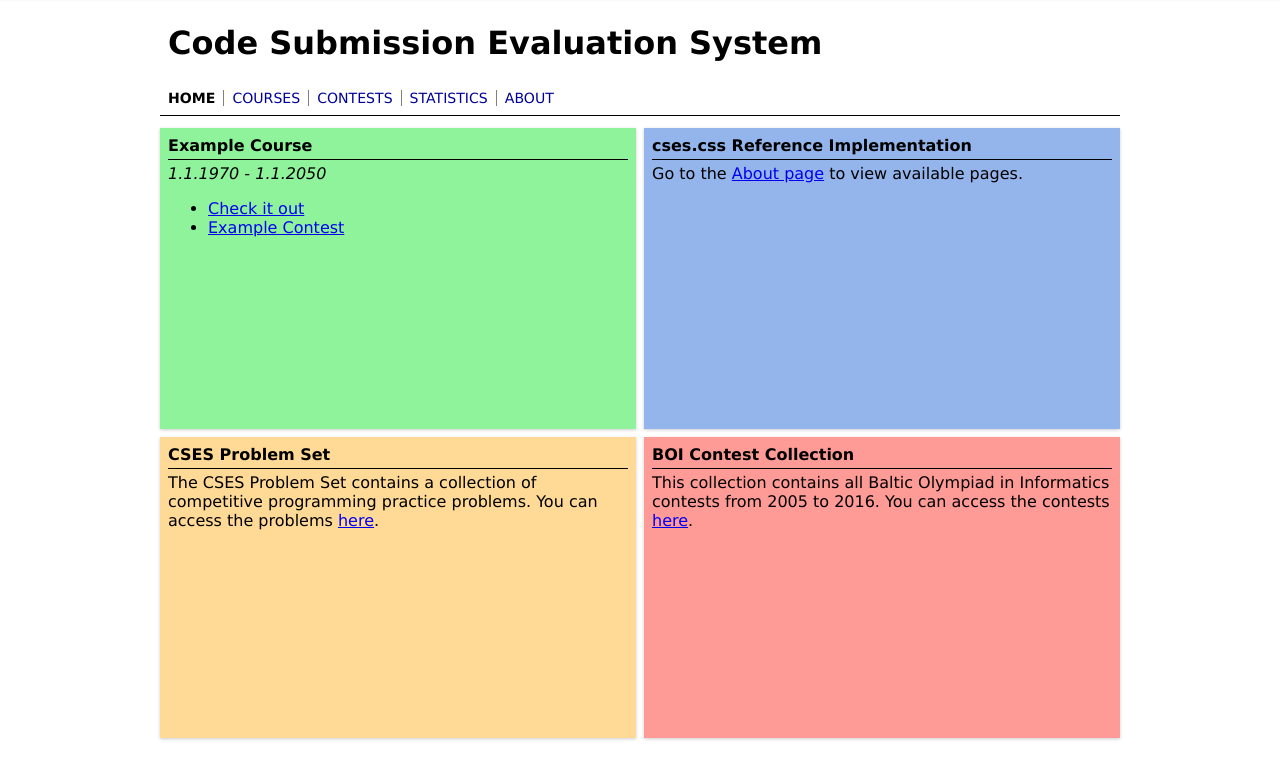
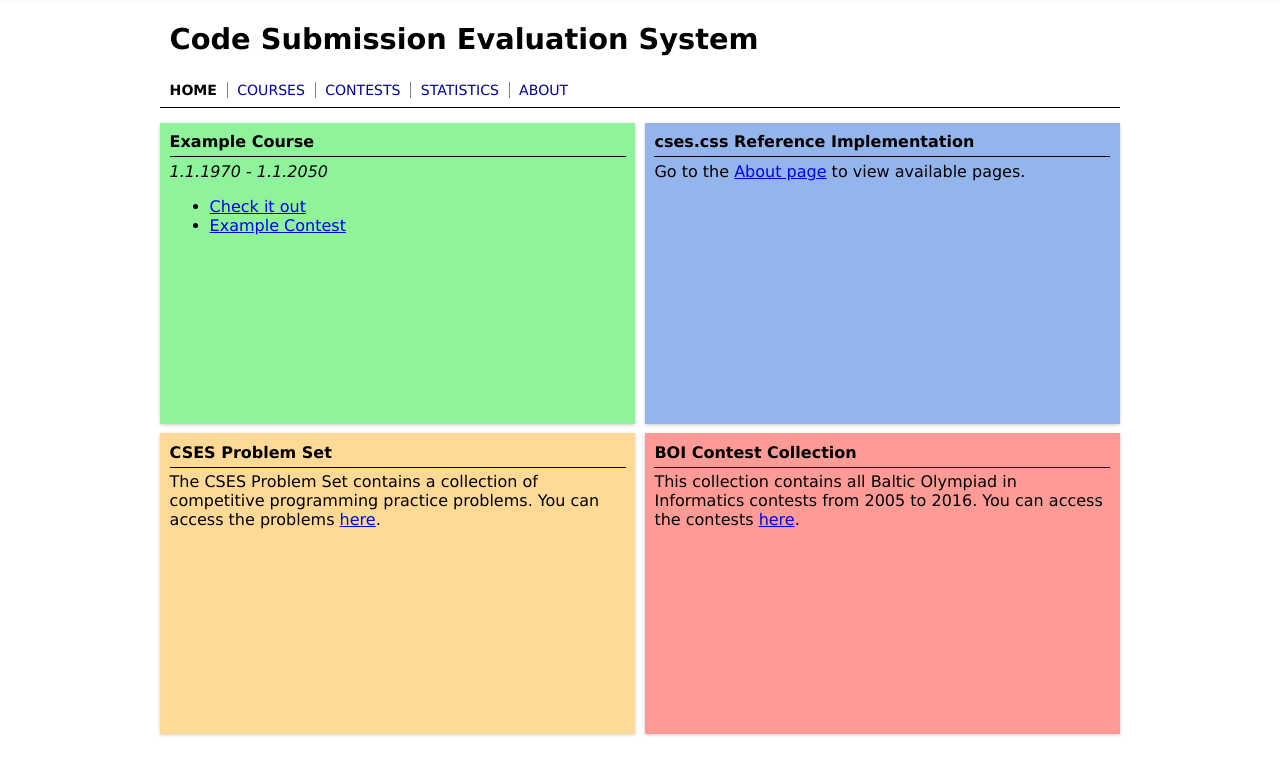
Before and after one commit to ollpu/cses.css, a plain HTML site: page index.html in a window 1280 px wide. Shown: the part 45-803 px from the top of the page. Drawn offline with nearby package versions, Linux system fonts and the light colour scheme; files that its build step writes are made by us from their sources.

Commit message:
Dimensions tweaks

```diff
--- a/css/_base.scss
+++ b/css/_base.scss
@@ -1,9 +1,9 @@
 
 body {
-    padding: 0;
-    margin: 0;
-    font-family: verdana, sans-serif;
-    overflow-y: scroll;
+  padding: 0;
+  margin: 0;
+  font-family: verdana, sans-serif;
+  overflow-y: scroll;
 }
 
 .header {
@@ -68,6 +68,7 @@ body {
   overflow: none;
   border-bottom: 1px solid $border-col;
   > h1 {
+    font-size: 1.8rem;
     padding: 0.6em $default-side-padding;
     margin: 0;
   }
--- a/css/_dimensions.scss
+++ b/css/_dimensions.scss
@@ -1,6 +1,6 @@
 
 $default-width: 60rem;
-$default-side-padding: 0.5rem;
+$default-side-padding: 0.6rem;
 
 // For content elements
 $default-content-width: 40rem;
@@ -15,7 +15,7 @@ $sidebar-width: 15rem;
 $light-shadow-size-base: 0.05rem;
 
 $nav-spacing-vert:  0.19rem;
-$nav-spacing-horiz: 0.5rem;
+$nav-spacing-horiz: $default-side-padding;
 
 $box-title-spacing: $default-side-padding/2;
 
```
